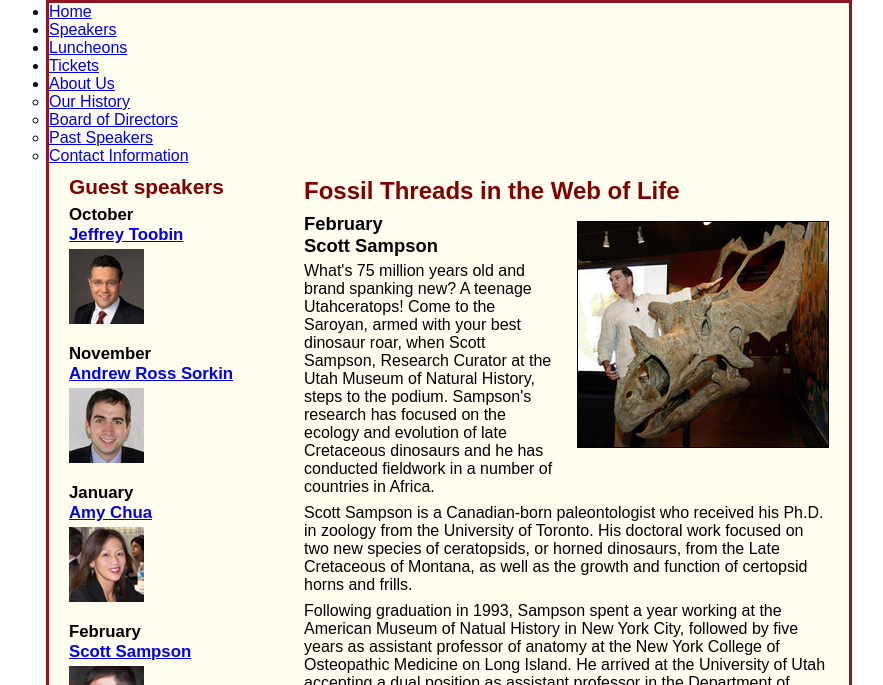
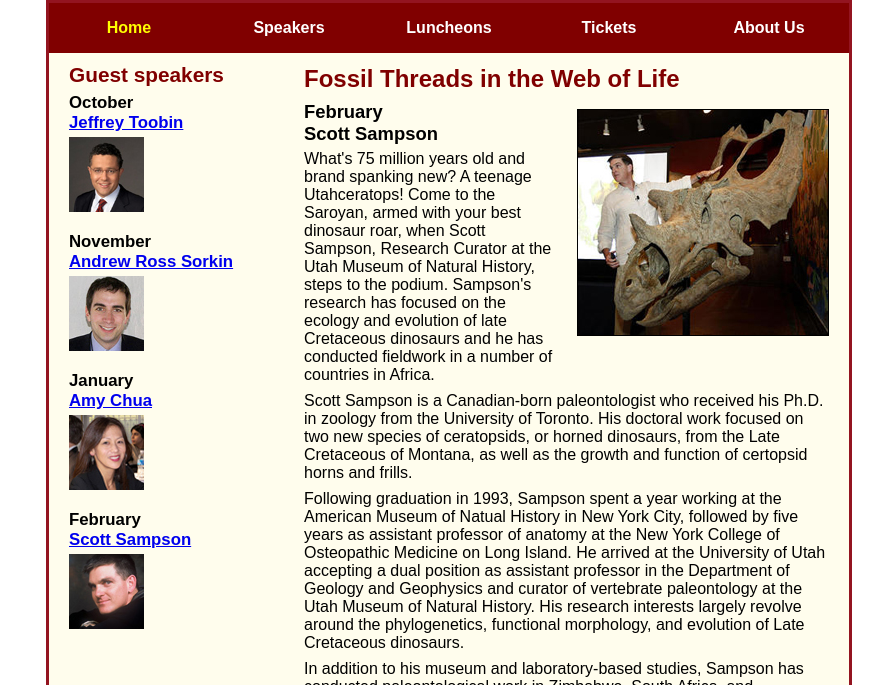
Before and after one commit to nd367/A13, a plain HTML site: page speakers/sampson.html in a window 1280 px wide. Shown: the part 115-800 px from the top of the page, without its empty margins (191-1074 px from the left). Drawn offline with Linux system fonts and the light colour scheme.

Commit message:
fixing nav bar

```diff
--- a/speakers/sampson.html
+++ b/speakers/sampson.html
@@ -17,11 +17,11 @@
 </header>
 <nav id="nav_menu">
     <ul>
-        <li><a href="../index.html">Home</a></li>
+        <li><a href="../index.html" class="current">Home</a></li>
         <li><a href="../speakers.html">Speakers</a></li>
         <li><a href="../luncheons.html">Luncheons</a></li>
         <li><a href="../tickets.html">Tickets</a></li>
-        <li><a href="../aboutus.html"> About Us</a>
+        <li><a href="../aboutus.html">About Us</a>
             <ul>
                 <li><a href="#">Our History</a></li>
                 <li><a href="#">Board of Directors</a></li>
--- a/styles/speaker.css
+++ b/styles/speaker.css
@@ -40,6 +40,52 @@ header img {
 }
 .shadow {
 	text-shadow: 2px 2px 2px #800000;
+}
+/* the styles for nav bar*/
+#nav_menu ul {
+	display: flex;
+	flex-basis: 100%;
+	justify-content: space-between;
+	list-style-type: none;
+	margin: 0;
+	padding: 0;
+	position: relative;
+}
+
+#nav_menu ul li {
+	float: left;
+
+}
+
+#nav_menu ul li a {
+	display: block;
+	text-align: center;
+	padding: 1em 0;
+	text-decoration: none;
+	width: 160px;
+	background-color: #800000;
+	color: white;
+	font-weight: bold;
+}
+#nav_menu a.current {
+	color: yellow;
+}
+#nav_menu ul ul {
+	width: 100%;
+	display: none;
+	position: absolute;
+	top: 100%;
+}
+#nav_menu ul li:hover > ul {
+	display: block;
+}
+#nav_menu > ul::after {
+	content: "";
+	clear: both;
+	display: block;
+}
+#nav_menu ul li ul {
+	width: 20%;
 }
 /* the styles for the main content */
 main {
```
